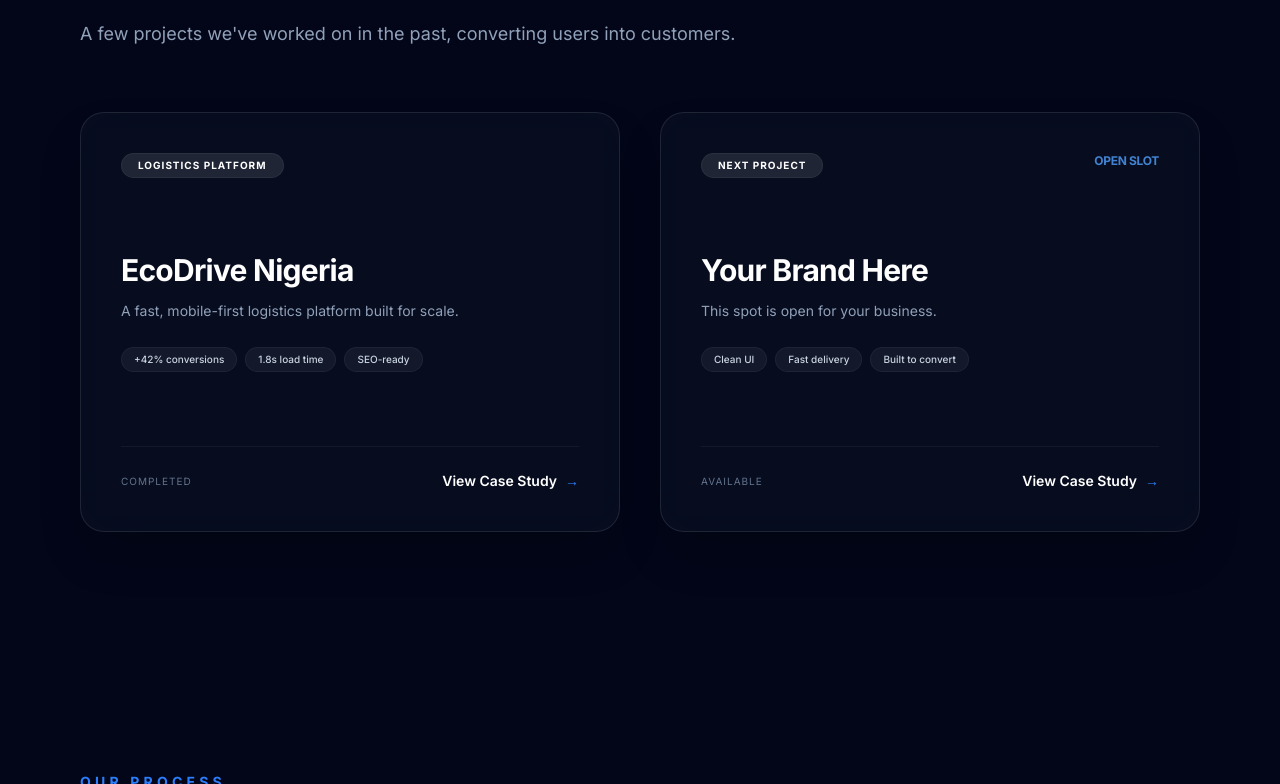
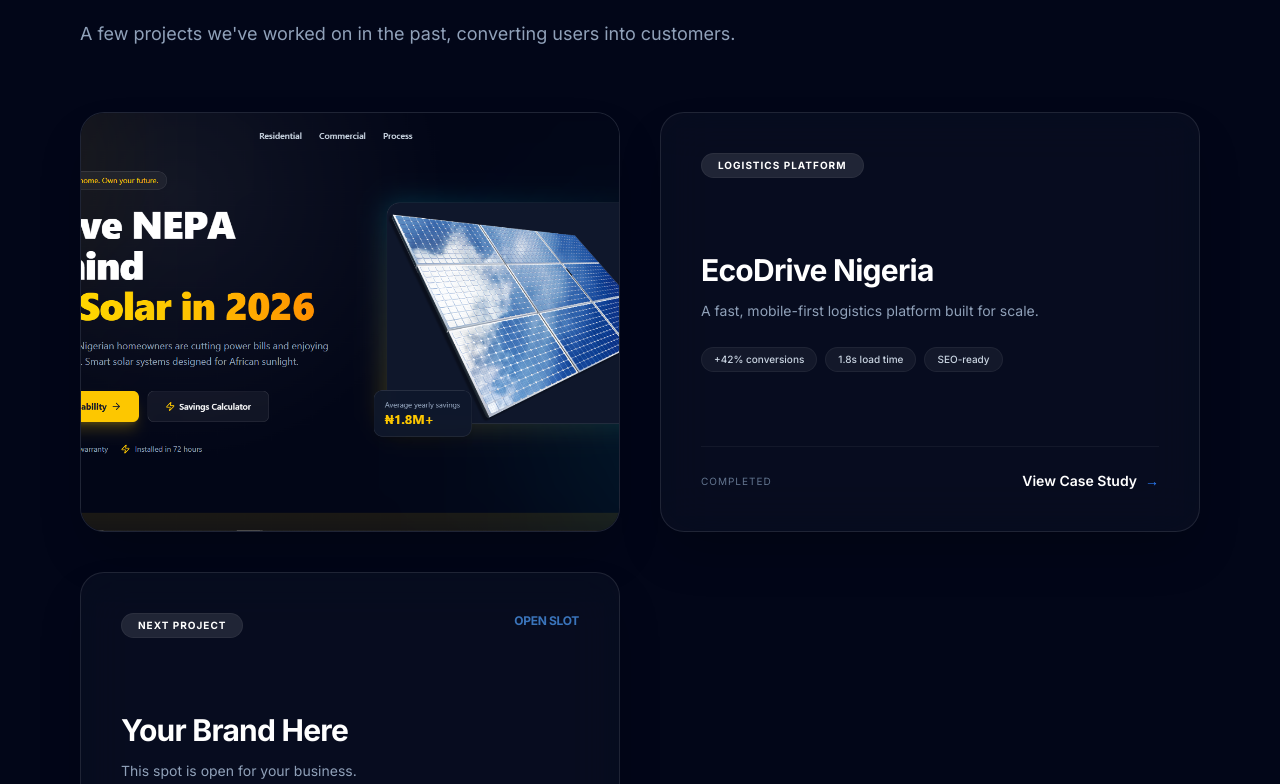
Before and after one commit to codebydolapo/BrightSite, a Next.js app: page / in a window 1280 px wide. Shown: the part 956-1740 px from the top of the page. Built offline with nearby package versions, Linux system fonts and the light colour scheme.

Commit message:
added lumina portfolio item

```diff
--- a/components/sections/Portfolio.tsx
+++ b/components/sections/Portfolio.tsx
@@ -3,14 +3,23 @@
 import { useRef } from "react";
 import { gsap } from "@/lib/gsap";
 import { useGSAP } from "@gsap/react";
-import { ScrollTrigger } from "gsap/ScrollTrigger"; // Ensure this is imported
+import { ScrollTrigger } from "gsap/ScrollTrigger";
+import Image from "next/image"; // Assuming Next.js since you're using /portfolio/ path
 
-// Registering the plugin is required for ScrollTrigger to work
 if (typeof window !== "undefined") {
     gsap.registerPlugin(ScrollTrigger);
 }
 
 const PROJECTS = [
+    {
+        title: "Lumina",
+        type: "SaaS Dashboard",
+        summary: "Solar panel installation website for a top renewable energy company.",
+        outcomes: ["Real-time analytics", "Custom workflows", "Cloud-native"],
+        status: "Completed",
+        gradient: "from-cyan-500/20 to-blue-500/20",
+        image: "/portfolio/lumina.png",
+    },
     {
         title: "EcoDrive Nigeria",
         type: "Logistics Platform",
@@ -40,22 +49,17 @@
 
             gsap.fromTo(
                 items,
-                {
-                    opacity: 0,
-                    y: 40,
-                },
+                { opacity: 0, y: 40 },
                 {
                     opacity: 1,
                     y: 0,
                     duration: 0.9,
                     ease: "power3.out",
                     stagger: 0.15,
-                    immediateRender: false,
                     scrollTrigger: {
                         trigger: container.current,
                         start: "top 80%",
                         once: true,
-                        invalidateOnRefresh: true,
                     },
                 }
             );
@@ -63,14 +67,8 @@
         { scope: container }
     );
 
-
     return (
-        <section
-            ref={container}
-            className="bg-slate-950 px-6 md:px-20 py-28 relative z-10" // Added z-10 to stay above background glows
-            id = "work"
-        >
-            {/* SECTION HEADER */}
+        <section ref={container} className="bg-slate-950 px-6 md:px-20 py-28 relative z-10" id="work">
             <div className="mb-16 max-w-2xl">
                 <h2 className="portfolio-reveal text-4xl md:text-5xl font-extrabold text-white tracking-tight">
                     Our Work
@@ -80,25 +78,33 @@
                 </p>
             </div>
 
-            {/* PROJECT GRID */}
             <div className="grid grid-cols-1 md:grid-cols-2 gap-10">
                 {PROJECTS.map((p, i) => (
                     <article
                         key={i}
                         className="portfolio-reveal group relative h-[420px] rounded-3xl overflow-hidden border border-white/10 bg-slate-900/40 backdrop-blur-xl transition-all duration-500 hover:border-white/20 shadow-2xl"
                     >
-                        {/* Gradient Glow - Changed to opacity-20 for a subtle 'always-on' look that intensifies */}
-                        <div
-                            className={`absolute inset-0 bg-gradient-to-br ${p.gradient} opacity-0 group-hover:opacity-40 transition-opacity duration-500`}
-                        />
+                        {/* BACKGROUND IMAGE LAYER */}
+                        {p.image && (
+                            <div className="absolute inset-0 z-0">
+                                <Image
+                                    src={p.image}
+                                    alt={p.title}
+                                    fill
+                                    className="object-cover transition-all duration-700 group-hover:scale-110 group-hover:blur-md group-hover:opacity-30"
+                                />
+                            </div>
+                        )}
 
-                        {/* Content */}
-                        <div className="relative z-10 flex h-full flex-col justify-between p-10">
+                        {/* HOVER GRADIENT GLOW */}
+                        <div className={`absolute inset-0 bg-gradient-to-br ${p.gradient} opacity-0 group-hover:opacity-40 transition-opacity duration-500 z-[1]`} />
+
+                        {/* CONTENT LAYER - Fades in on hover if there's an image, otherwise stays visible */}
+                        <div className={`relative z-10 flex h-full flex-col justify-between p-10 transition-all duration-500 ${p.image ? "opacity-0 group-hover:opacity-100 translate-y-4 group-hover:translate-y-0" : "opacity-100"}`}>
                             <div className="flex items-start justify-between">
                                 <span className="rounded-full bg-white/10 px-4 py-1 text-[10px] font-bold uppercase tracking-widest text-white border border-white/5">
                                     {p.type}
                                 </span>
-
                                 {p.isDummy && (
                                     <span className="text-xs font-bold uppercase tracking-tight text-blue-400 animate-pulse">
                                         Open Slot
@@ -107,19 +113,11 @@
                             </div>
 
                             <div>
-                                <h3 className="mb-3 text-3xl font-bold text-white tracking-tight">
-                                    {p.title}
-                                </h3>
-                                <p className="mb-6 max-w-md text-slate-400 text-sm leading-relaxed">
-                                    {p.summary}
-                                </p>
-
+                                <h3 className="mb-3 text-3xl font-bold text-white tracking-tight">{p.title}</h3>
+                                <p className="mb-6 max-w-md text-slate-400 text-sm leading-relaxed">{p.summary}</p>
                                 <ul className="flex flex-wrap gap-2">
                                     {p.outcomes.map((o, idx) => (
-                                        <li
-                                            key={idx}
-                                            className="rounded-full border border-white/5 bg-white/5 px-3 py-1 text-[10px] font-medium text-slate-300"
-                                        >
+                                        <li key={idx} className="rounded-full border border-white/5 bg-white/5 px-3 py-1 text-[10px] font-medium text-slate-300">
                                             {o}
                                         </li>
                                     ))}
@@ -127,11 +125,9 @@
                             </div>
 
                             <div className="flex items-center justify-between border-t border-white/5 pt-6">
-                                <span className="text-[10px] font-mono uppercase tracking-widest text-slate-500">
-                                    {p.status}
-                                </span>
-                                <span className="text-sm font-semibold text-white flex items-center gap-2 group-hover:translate-x-1 transition-transform">
-                                    View Case Study <span className="text-blue-500">→</span>
+                                <span className="text-[10px] font-mono uppercase tracking-widest text-slate-500">{p.status}</span>
+                                <span className="text-sm font-semibold text-white flex items-center gap-2">
+                                    View Case Study <span className="text-blue-500 group-hover:translate-x-1 transition-transform">→</span>
                                 </span>
                             </div>
                         </div>
```
Also changed, not shown: public/portfolio/lumina.png (added).
